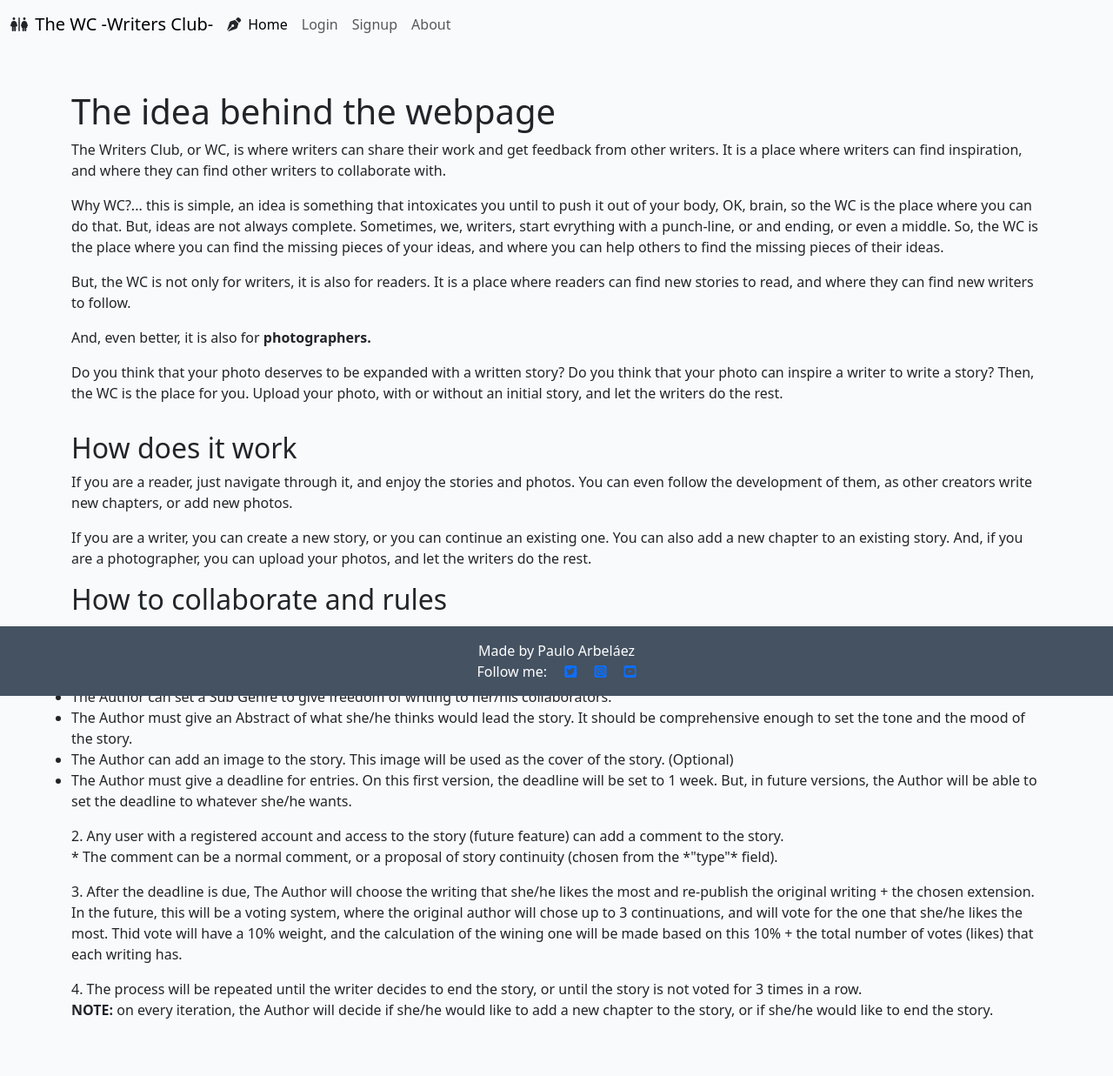
After one commit to Parbelaez/ci_fsd_pp4_the_wc, a Django app: page /about/ in a window 1280 px wide. The commit adds this page. Shown: the whole page at 87% size. Run offline with Django 4.2, Linux system fonts and the light colour scheme; some libraries are stand-ins or nearby versions.

Commit message:
Add the about page

```diff
--- /dev/null
+++ b/thewcwebpage/templates/about.html
@@ -0,0 +1,48 @@
+{% extends 'base.html' %}
+{% block title %}Flush your mind!{% endblock title %}
+{% block content %}
+
+<div class="container">
+    <div class="row">
+        <h1>The idea behind the webpage</h1>
+        <br><br>
+        <p>The Writers Club, or WC, is where writers can share their work and get feedback from other writers. It is a place where writers can find inspiration, and where they can find other writers to collaborate with.
+
+        <p>Why WC?... this is simple, an idea is something that intoxicates you until to push it out of your body, OK, brain, so the WC is the place where you can do that. But, ideas are not always complete. Sometimes, we, writers, start evrything with a punch-line, or and ending, or even a middle. So, the WC is the place where you can find the missing pieces of your ideas, and where you can help others to find the missing pieces of their ideas.</p>
+
+        <p>But, the WC is not only for writers, it is also for readers. It is a place where readers can find new stories to read, and where they can find new writers to follow.</p>
+
+        <p>And, even better, it is also for <strong>photographers.</strong></p>
+
+        <p>Do you think that your photo deserves to be expanded with a written story? Do you think that your photo can inspire a writer to write a story? Then, the WC is the place for you. Upload your photo, with or without an initial story, and let the writers do the rest.</p>
+        </p>
+
+        <h2>How does it work</h2>
+
+        <p>If you are a reader, just navigate through it, and enjoy the stories and photos. You can even follow the development of them, as other creators write new chapters, or add new photos.</p>
+
+        <p>If you are a writer, you can create a new story, or you can continue an existing one. You can also add a new chapter to an existing story. And, if you are a photographer, you can upload your photos, and let the writers do the rest.</p>
+
+        <h2>How to collaborate and rules</h2>
+
+        <ul>1. An author starts a story or postes and image as a kick-off for a story.
+            <li>The author will give the Story a Title wich can be changed at any point, even at the end of the project.</li>
+            <li>The Author must give a Main Genre to set the mood that she/he is looking for.</li>
+            <li>The Author can set a Sub Genre to give freedom of writing to her/his collaborators.</li>
+            <li>The Author must give an Abstract of what she/he thinks would lead the story. It should be comprehensive enough to set the tone and the mood of the story.</li>
+            <li>The Author can add an image to the story. This image will be used as the cover of the story. (Optional)</li>
+            <li>The Author must give a deadline for entries. On this first version, the deadline will be set to 1 week. But, in future versions, the Author will be able to set the deadline to whatever she/he wants.</li>
+        </ul>
+
+        <p>2. Any user with a registered account and access to the story (future feature) can add a comment to the story.<br>
+            * The comment can be a normal comment, or a proposal of story continuity (chosen from the *"type"* field).</p>
+
+        <p>3. After the deadline is due, The Author will choose the writing that she/he likes the most and re-publish the original writing + the chosen extension.<br>
+        In the future, this will be a voting system, where the original author will chose up to 3 continuations, and will vote for the one that she/he likes the most. Thid vote will have a 10% weight, and the calculation of the wining one will be made based on this 10% + the total number of votes (likes) that each writing has.</p>
+
+        <p>4. The process will be repeated until the writer decides to end the story, or until the story is not voted for 3 times in a row.<br>
+        <strong>NOTE:</strong> on every iteration, the Author will decide if she/he would like to add a new chapter to the story, or if she/he would like to end the story.</p>
+    </div>
+</div>
+
+{% endblock content %}
--- a/thewcwebpage/templates/base.html
+++ b/thewcwebpage/templates/base.html
@@ -40,12 +40,12 @@
             {% endblock %}
         </main>
         <br><br>
-        <footer class="footer mt-auto py-3 dark-bg">
+        <footer class="footer fixed-bottom mt-auto py-3 dark-bg">
             <p class="m-0 text-center text-white">Made by Paulo Arbeláez</p>
-            <p class="m-0 text-center text-white">Follow me: <i class="fab fa-facebook-square ms-3"></i>
-                <i class="fab fa-twitter-square ms-3"></i>
-                <i class="fab fa-instagram-square ms-3"></i>
-                <i class="fab fa-youtube-square ms-3"></i></p>
+            <p class="m-0 text-center text-white">Follow me:
+                <a href="https://twitter.com/PauloArbelaez"><i class="fab fa-twitter-square ms-3"></i></a>
+                <a href="https://www.instagram.com/pauloarbelaez/"><i class="fab fa-instagram-square ms-3"></i></a>
+                <a href="https://www.youtube.com/channel/UCYlH2tDSBuxlQ_dO7c6lBvg"><i class="fab fa-youtube-square ms-3"></i></a></p>
         </footer>
     <script>
         setTimeout(function() {
--- a/thewcwebpage/templates/navbar.html
+++ b/thewcwebpage/templates/navbar.html
@@ -30,6 +30,9 @@
           <a class="nav-link" href="{% url 'account_signup' %}">Signup</a>
         </li>
         {% endif %}
+        <li class="nav-item">
+          <a class="nav-link" href="{% url 'about' %}">About</a>
+        </li>
       </ul>
     </div>
   </div>
--- a/thewcwebpage/urls.py
+++ b/thewcwebpage/urls.py
@@ -3,6 +3,7 @@ from . import views
 
 urlpatterns = [
     path('', views.WritingListView.as_view(), name='home'),
+    path('about/', views.AboutView.as_view(), name='about'),
     path('my_writings/', views.MyWritingsListView.as_view(), name='my_writings'),
     path('new_writing/', views.NewWritingView.as_view(), name='new_writing'),
     path('update_writing/<slug:slug>/', views.UpdateWritingView.as_view(), name='update_writing'),
--- a/thewcwebpage/views.py
+++ b/thewcwebpage/views.py
@@ -18,7 +18,7 @@ class WritingListView(generic.ListView):
     queryset = Writing.objects.filter(status=1).order_by('-created_on')
     template_name = 'index.html'
     # Paginate determines how many posts are shown per page.
-    paginate_by = 10
+    paginate_by = 6
 
 class MyWritingsListView(WritingListView):
     # This is a method to override the queryset
@@ -156,3 +156,6 @@ class SelectCommentView(generic.View):
         comment.selected = True
         comment.save()
         return HttpResponseRedirect(reverse('writing_detail', args=[comment.writing.slug]))
+
+class AboutView(generic.TemplateView):
+    template_name = 'about.html'
```
Also changed, not shown: thewcwebpage/templates/index.html (+4 -4 lines), thewcwebpage/templates/writing_detail.html (+4 -4 lines), README.md, 1 other file.
